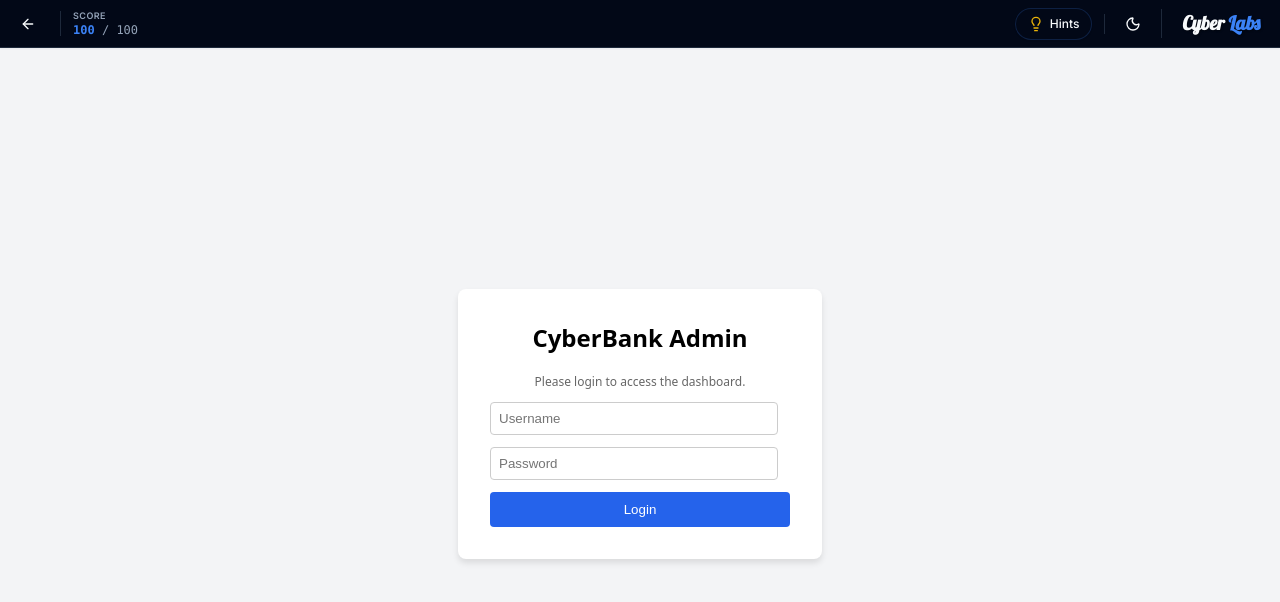
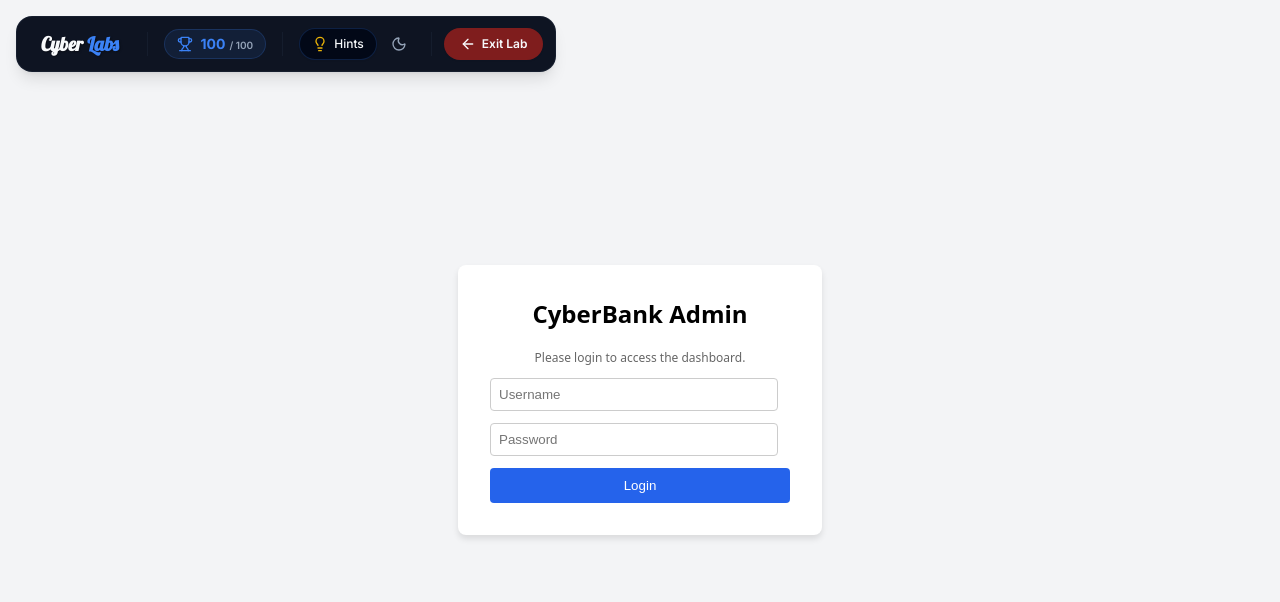
Before and after one commit to Eng-Ahmed-Hussien/cyberlabs-frontend-labs, a React (Vite) app: page /sessions/1 in a window 1280 px wide. Shown: the top 602 px of the page. Built offline with nearby package versions, Linux system fonts and the light colour scheme.

Commit message:
feat: redesign LabTopbar as a floating left-aligned LTR island with prominent score

```diff
--- a/src/features/lab-session/components/LabTopbar.tsx
+++ b/src/features/lab-session/components/LabTopbar.tsx
@@ -1,4 +1,4 @@
-import { Moon, Sun, ArrowLeftIcon } from 'lucide-react';
+import { Moon, Sun, ArrowLeftIcon, TrophyIcon } from 'lucide-react';
 import { Button } from '@/components/ui/button';
 import { HintsDialog } from './HintsDialog';
 import { LabInfoDialog } from './LabInfoDialog';
@@ -7,9 +7,8 @@
 import { useTheme } from '@/core/providers/theme-provider';
 import { Logo } from './Logo';
 
-const useIsAdmin = () => {
-  return true; // Admin toggle
-};
+// Toggle this as needed or connect to real auth state
+const useIsAdmin = () => true;
 
 export const LabTopbar = () => {
   const { theme, setTheme } = useTheme();
@@ -22,49 +21,65 @@
   };
 
   return (
-    <header className='h-12 border-b bg-background flex items-center justify-between px-3 shrink-0 shadow-sm z-10 relative'>
-      {/* Left Side: Exit & Score */}
-      <div className='flex items-center gap-3'>
-        <Button variant='ghost' size='icon' className='h-8 w-8' onClick={handleExit} title='Exit Lab'>
-          <ArrowLeftIcon className='h-4 w-4' />
-        </Button>
+    <div className='fixed top-4 left-4 z-50 flex items-center'>
+      {/* Floating Island Topbar */}
+      <header className='h-14 bg-background/95 backdrop-blur-md border border-border/50 rounded-2xl flex items-center shrink-0 shadow-lg px-2 gap-2 transition-all duration-300'>
 
-        <div className='flex flex-col border-l pl-3 ml-1'>
-          <span className='text-[9px] text-muted-foreground font-semibold uppercase tracking-wider leading-none mb-1'>
-            Score
-          </span>
-          <span className='text-xs font-bold font-mono text-primary leading-none'>
-            {currentScore} <span className='text-muted-foreground font-normal'>/ {baseScore}</span>
-          </span>
+        {/* 1. Logo (Far Left) */}
+        <div className='flex items-center px-2 pr-3'>
+          <Logo size="sm" showBadge={false} />
+        </div>
+
+        <div className='w-px h-6 bg-border/50 hidden sm:block'></div>
+
+        {/* 2. Score Badge (Prominent) */}
+        <div className='flex items-center px-2'>
+          <div className='flex items-center gap-2 bg-primary/10 border border-primary/20 px-3 py-1.5 rounded-full'>
+            <TrophyIcon className='h-4 w-4 text-primary' />
+            <div className='flex items-baseline gap-1'>
+              <span className='text-sm font-bold text-primary leading-none'>{currentScore}</span>
+              <span className='text-[10px] font-semibold text-muted-foreground leading-none'>/ {baseScore}</span>
+            </div>
           </div>
         </div>
 
-      {/* Right Side: Tools & Logo */}
-      <div className='flex items-center gap-2'>
+        <div className='w-px h-6 bg-border/50 hidden sm:block'></div>
 
+        {/* 3. Tools (Middle Right) */}
+        <div className='flex items-center gap-1.5 px-2'>
           {isAdmin && <ScenarioDialog />}
           <LabInfoDialog />
           <HintsDialog />
 
-        <div className='w-px h-5 bg-border mx-1 hidden sm:block'></div>
-
           <Button
             variant='ghost'
             size='icon'
-          className='h-8 w-8'
+            className='h-8 w-8 rounded-full'
             onClick={() => setTheme(theme === 'dark' ? 'light' : 'dark')}
             title="Toggle Theme"
           >
-          <Sun className='h-4 w-4 rotate-0 scale-100 transition-all dark:-rotate-90 dark:scale-0' />
-          <Moon className='absolute h-4 w-4 rotate-90 scale-0 transition-all dark:rotate-0 dark:scale-100' />
+            <Sun className='h-4 w-4 rotate-0 scale-100 transition-all dark:-rotate-90 dark:scale-0 text-muted-foreground hover:text-foreground' />
+            <Moon className='absolute h-4 w-4 rotate-90 scale-0 transition-all dark:rotate-0 dark:scale-100 text-muted-foreground hover:text-foreground' />
             <span className='sr-only'>Toggle theme</span>
           </Button>
+        </div>
 
-        {/* Real Logo Component */}
-        <div className='ml-1 border-l pl-3 hidden sm:flex items-center select-none'>
-          <Logo size="sm" showBadge={false} />
+        <div className='w-px h-6 bg-border/50 hidden sm:block'></div>
+
+        {/* 4. Exit (Far Right) */}
+        <div className='flex items-center px-1'>
+          <Button
+            variant='destructive'
+            size='sm'
+            className='h-8 gap-1.5 rounded-full px-4 font-semibold shadow-sm'
+            onClick={handleExit}
+          >
+            <ArrowLeftIcon className='h-3.5 w-3.5' />
+            Exit Lab
+          </Button>
         </div>
+
+      </header>
     </div>
-    </header>
   );
 };
```
Lines whose indentation alone changed are shown as unchanged.
